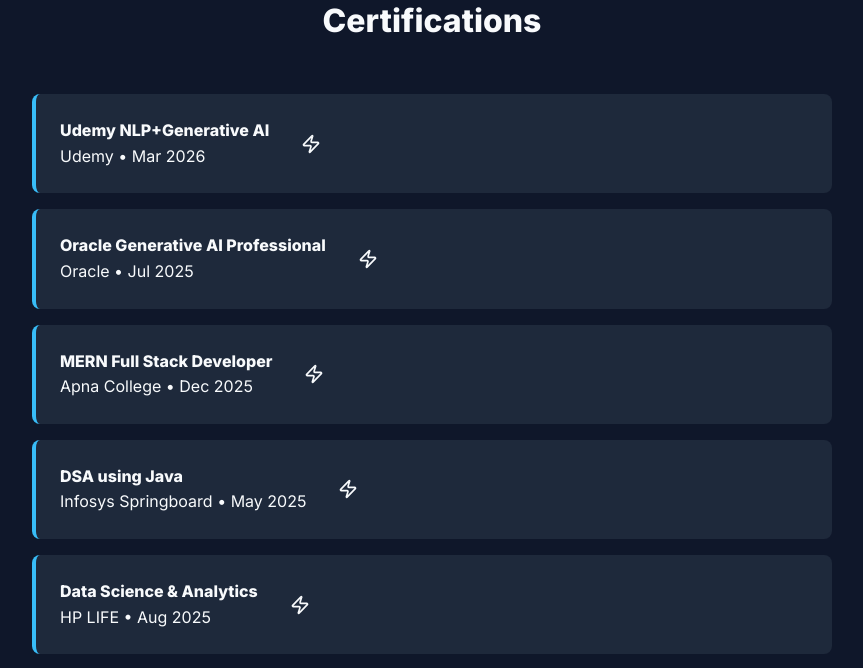
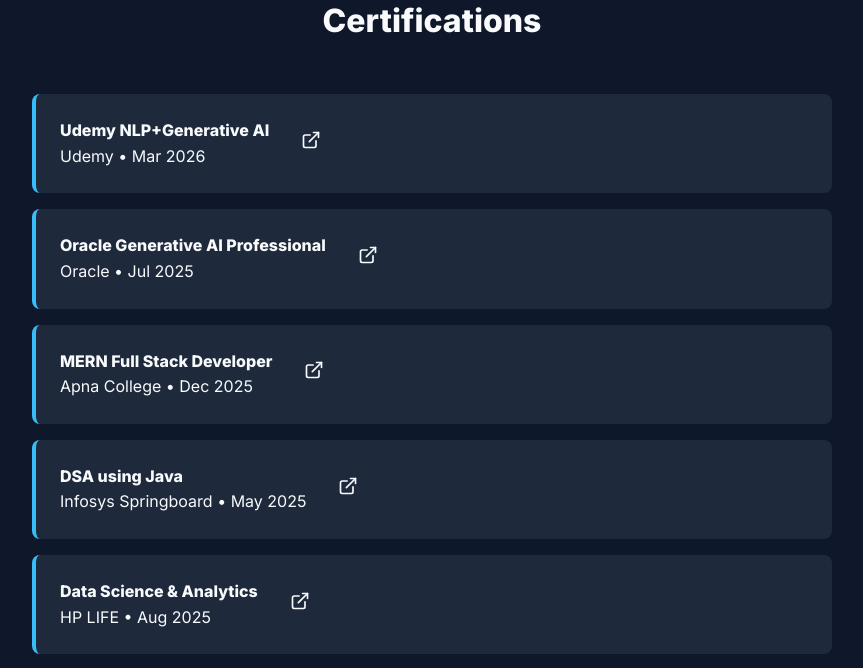
Before and after one commit to aankiita/my-portfolio, a React (Create React App) app: page / in a window 1280 px wide. Shown: the part 3440-4108 px from the top of the page, without its empty margins (208-1071 px from the left). Built offline with nearby package versions, Linux system fonts and the light colour scheme.

Commit message:
Update App.js

```diff
--- a/src/App.js
+++ b/src/App.js
@@ -281,7 +281,6 @@
           ))}
         </div>
       </section>
-
       {/* Certifications Section */}
       <section id="certificates" className="section-container">
         <h2 className="section-title">Certifications</h2>
@@ -289,10 +288,16 @@
           {certificates.map((cert, index) => (
             <div key={index} className="cert-item">
               <div className="cert-info">
-                <h4>{cert.title}</h4>
+                <h4>
+                  <a href={cert.link} target="_blank" rel="noreferrer" style={{ textDecoration: 'none', color: 'inherit' }}>
+                    {cert.title}
+                  </a>
+                </h4>
                 <p>{cert.issuer} • {cert.date}</p>
               </div>
-              <Zap size={20} className="text-yellow-500" />
+              <a href={cert.link} target="_blank" rel="noreferrer" style={{ color: 'inherit' }}>
+                <ExternalLink size={20} className="text-yellow-500" />
+              </a>
             </div>
           ))}
         </div>
```
